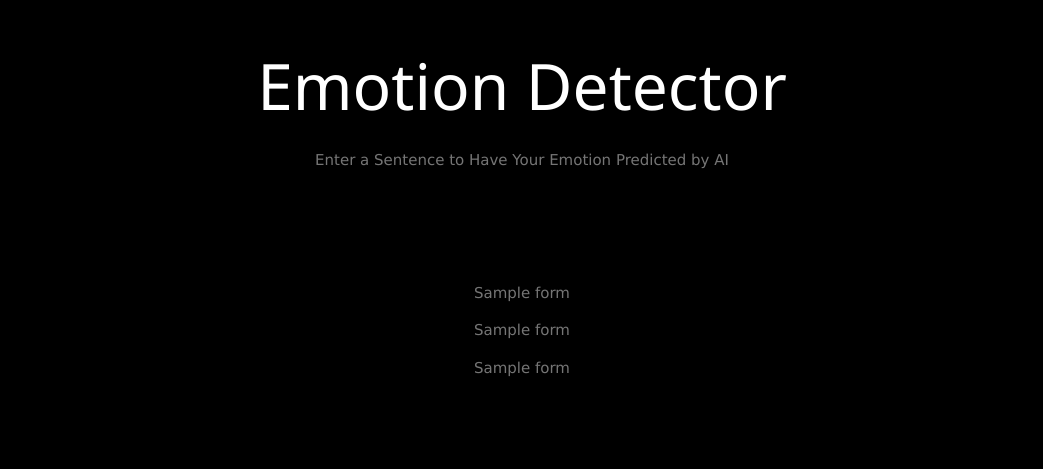
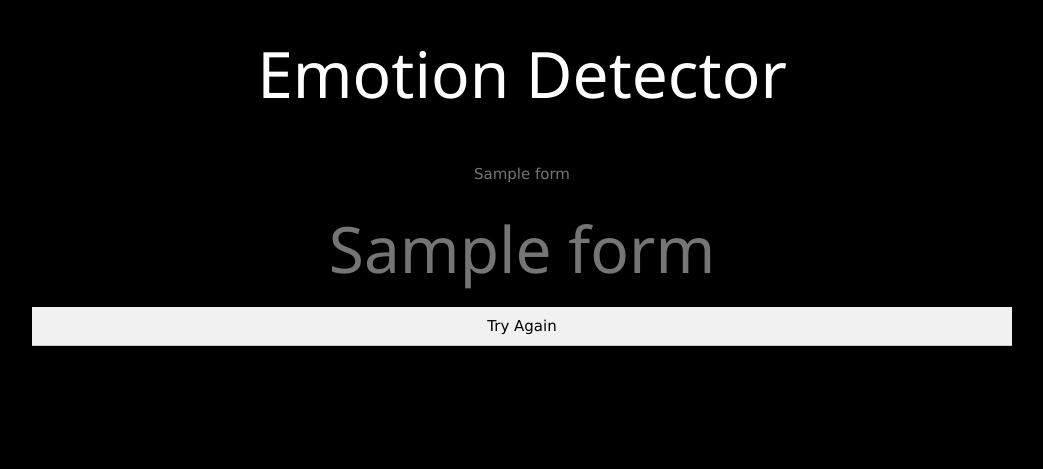
Before and after one commit to Aaron-Marker/EmotionDetection, a Flask app: template templates/data.html in a window 1280 px wide. Shown: the top 469 px of the page, without its empty margins (118-1161 px from the left). Run offline with Flask 2, Linux system fonts and the light colour scheme; the template is opened without the code that fills it: most values are stand-ins (such as "Sample title", 1, 10 or a date in 2020).

Commit message:
Pushing to AWS

```diff
--- a/application.py
+++ b/application.py
@@ -1,4 +1,4 @@
-from flask import Flask,render_template,request
+from flask import Flask,render_template,request,redirect, url_for
 from transformers import AutoTokenizer, TFAutoModelForSequenceClassification, pipeline
 import tensorflow as tf
 
@@ -20,15 +20,17 @@ test = f.read()
 
 @application.route('/')
 def home():
+    #if request.method == 'POST':
+    #    sentence = request.form["home"]
     return render_template('site.html')
 
 @application.route('/results/', methods = ['POST', 'GET'])
 def results():
     if request.method == 'GET':
-        return f"The URL /results should not be accessed directly. Try navigating to the root directory."
+        return redirect(url_for('home'))
     if request.method == 'POST':
         sentence = request.form["sentence"]
-        emotions = {'LABEL_0':'sadness', 'LABEL_1':'joy', 'LABEL_2':'love', 'LABEL_3':'anger', 'LABEL_4':'fear', 'LABEL_5':'surprise'}
+        emotions = {'LABEL_0':'Sadness', 'LABEL_1':'Joy', 'LABEL_2':'Love', 'LABEL_3':'Anger', 'LABEL_4':'Fear', 'LABEL_5':'Surprise'}
         prediction = emotions[classifier(sentence)[0]["label"]]
         form_data = [sentence, prediction, test]
         return render_template('data.html',form_data = form_data)
--- a/templates/data.html
+++ b/templates/data.html
@@ -11,26 +11,38 @@
 <body class="w3-black">
 
 <!-- Page Content -->
-<div class="w3-padding-large" id="main">
+<div class="w3-padding-8" id="main">
   <!-- Header/Home -->
   <header class="w3-container w3-padding-16 w3-center w3-black" id="home">
     <h1 class="w3-jumbo"><span class="w3-hide-small">Emotion Detector</span></h1>
-    <div class="w3-content w3-center w3-text-grey" id="about">
-      <p>Enter a Sentence to Have Your Emotion Predicted by AI</p>
-    </div>
   </header>
 
 
+  <!-- Contact Section -->
+  <div class="w3-content w3-center w3-text-grey w3-padding-4" id="about">
+    <p>{{ form_data[0] }}</p>
+    {% if form_data[1]=="Sadness" %}
+      <img src="https://images.unsplash.com/photo-1577162067354-be7e0589df7d?ixlib=rb-1.2.1&ixid=MnwxMjA3fDB8MHxwaG90by1wYWdlfHx8fGVufDB8fHx8&auto=format&fit=crop&w=388&q=80" width="512">
+    {% elif form_data[1]=="Joy" %}
+      <img src="https://images.unsplash.com/photo-1541689221361-ad95003448dc?ixlib=rb-1.2.1&ixid=MnwxMjA3fDB8MHxwaG90by1wYWdlfHx8fGVufDB8fHx8&auto=format&fit=crop&w=1170&q=80" width="512">
+    {% elif form_data[1]=="Love" %}
+      <img src="https://images.unsplash.com/photo-1551298457-c72eced6d0ad?ixlib=rb-1.2.1&ixid=MnwxMjA3fDB8MHxwaG90by1wYWdlfHx8fGVufDB8fHx8&auto=format&fit=crop&w=1228&q=80" width="512">
+    {% elif form_data[1]=="Anger" %}
+      <img src="https://images.unsplash.com/photo-1495594059084-33752639b9c3?ixlib=rb-1.2.1&ixid=MnwxMjA3fDB8MHxwaG90by1wYWdlfHx8fGVufDB8fHx8&auto=format&fit=crop&w=880&q=80" width="512">
+    {% elif form_data[1]=="Fear" %}
+      <img src="https://images.unsplash.com/photo-1453227588063-bb302b62f50b?ixlib=rb-1.2.1&ixid=MnwxMjA3fDB8MHxwaG90by1wYWdlfHx8fGVufDB8fHx8&auto=format&fit=crop&w=1170&q=80" width="512">
+    {% elif form_data[1]=="Surprise" %}
+      <img src="https://images.unsplash.com/photo-1529933037705-0d537317ae7b?ixlib=rb-1.2.1&ixid=MnwxMjA3fDB8MHxwaG90by1wYWdlfHx8fGVufDB8fHx8&auto=format&fit=crop&w=430&q=80" width="512">
+    {% endif %}
+    <h1 class="w3-jumbo w3-center"><span class="w3-hide-small">{{ form_data[1] }}</span></h1>
 
-  <!-- Contact Section -->
-  <div class="w3-padding-64 w3-content w3-text-grey" id="contact">
-    <div class="w3-content w3-center w3-text-grey" id="about">
-      <p>{{ form_data[0] }}</p>
-      <p>{{ form_data[1] }}</p>
-      <p>{{ form_data[2] }}</p>
-    </div>
+    <a href="{{ url_for('home') }}" style="text-decoration:none;">
+      <button class="w3-input w3-center w3-light-grey" type="submit">
+        Try Again
+      </button>
+    </a>
+  </div>
   <!-- End Contact Section -->
-  </div>
 
 <!-- END PAGE CONTENT -->
 </div>
--- a/templates/site.html
+++ b/templates/site.html
@@ -13,7 +13,7 @@
 <!-- Page Content -->
 <div class="w3-padding-large" id="main">
   <!-- Header/Home -->
-  <header class="w3-container w3-padding-16 w3-center w3-black" id="home">
+  <header class="w3-container w3-padding-32 w3-center w3-black" id="home">
     <h1 class="w3-jumbo"><span class="w3-hide-small">Emotion Detector</span></h1>
     <div class="w3-content w3-center w3-text-grey" id="about">
       <p>Enter a Sentence to Have Your Emotion Predicted by AI</p>
```
